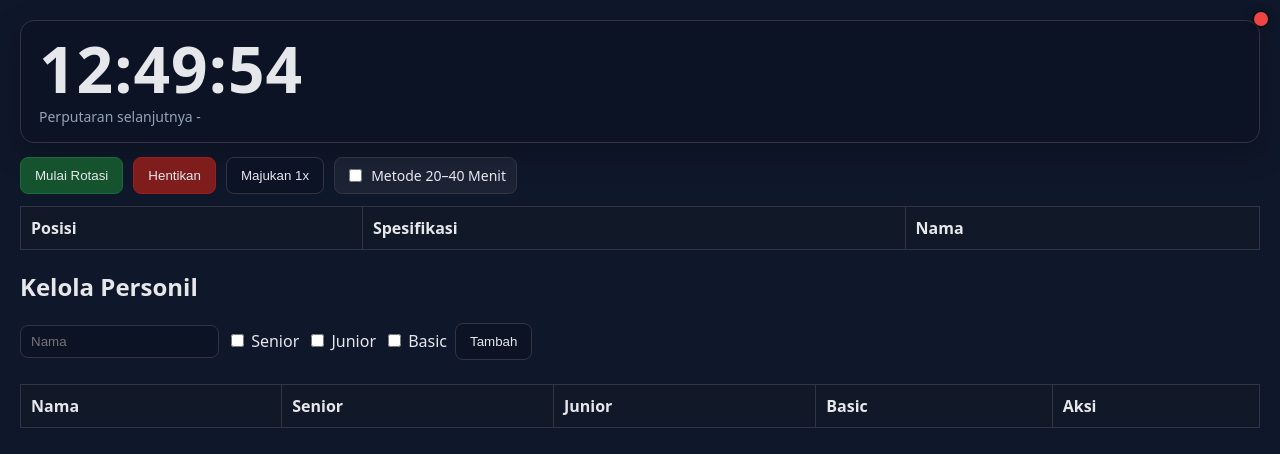
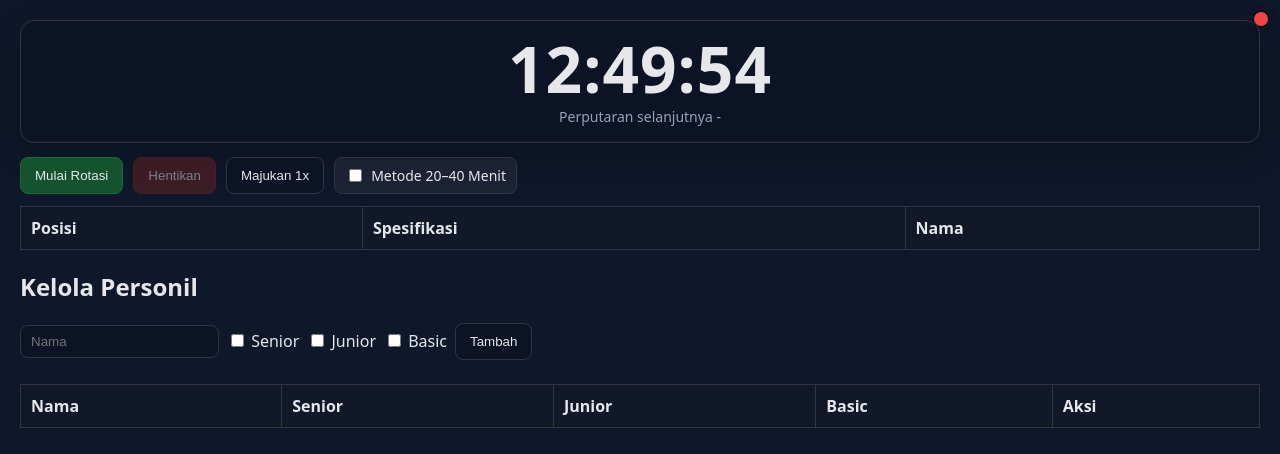
Before and after one commit to n45pnasp/AvsecBWXApp, a plain HTML site: page Plotting.html in a window 1280 px wide. Drawn offline with Linux system fonts and the light colour scheme; no server answers.

Commit message:
Update plotting.css

```diff
--- a/plotting.css
+++ b/plotting.css
@@ -21,7 +21,7 @@ body{
 }
 .conn-dot.ok{ background: #22c55e; } /* hijau saat terhubung */
 
-/* Header card with big clock */
+/* Header card dengan jam besar (center) */
 .header-card{
   background: var(--card);
   border: 1px solid var(--border);
@@ -29,6 +29,11 @@ body{
   padding: 16px 18px;
   box-shadow: 0 10px 30px rgba(0,0,0,.25);
   margin-bottom: 14px;
+
+  display: flex;
+  flex-direction: column;
+  align-items: center;
+  text-align: center;
 }
 .clock{
   font-variant-numeric: tabular-nums;
@@ -54,18 +59,26 @@ button{
 }
 button.start{ background: var(--btn-ok); border-color:#1a6a3a }
 button.stop{ background: var(--btn-stop); border-color:#9f1d1d }
+button:disabled{
+  opacity: .5;
+  cursor: not-allowed;
+  filter: grayscale(30%);
+}
 
+/* Checkbox mode */
 .mode-option{
   display: inline-flex; align-items: center; gap: 6px;
   font-size: 14px; background: rgba(255,255,255,0.05);
   padding: 8px 10px; border-radius: 8px; border: 1px solid var(--border);
 }
+.hidden{ display: none !important; }
 
-/* Assignments table (no countdown column) */
+/* Tabel penugasan */
 table{ width:100%; border-collapse: collapse; margin-top: 12px }
 th,td{ border:1px solid var(--border); padding:10px; text-align:left }
 th{ background: var(--panel) }
 
+/* Kelola personil */
 .manage{ display:grid; gap:12px; margin-top: 12px }
 .add-person{ display:flex; gap:8px; align-items:center; flex-wrap:wrap }
 input[type="text"]{
```
